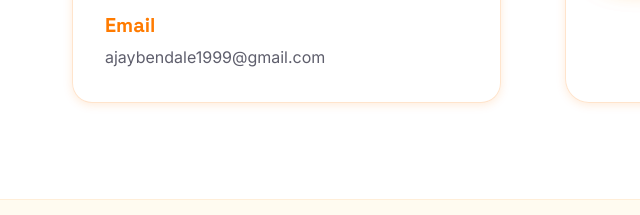
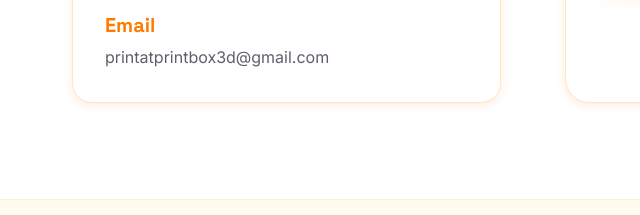
Before and after one commit to AjayBendale99/3d_printing_website, a plain HTML site: page index.html in a window 1280 px wide. Shown: the part 4839-5054 px from the top of the page, 0-640 px from the left. Drawn offline with nearby package versions, Linux system fonts and the light colour scheme.

Commit message:
Add files via upload

```diff
--- a/index.html
+++ b/index.html
@@ -280,7 +280,7 @@
                             </svg>
                         </div>
                         <h3 class="info-title">Email</h3>
-                        <p class="info-text">ajaybendale1999@gmail.com</p>
+                        <p class="info-text">printatprintbox3d@gmail.com</p>
                     </div>
                 </div>
                 <form class="contact-form" id="contactForm">
```
